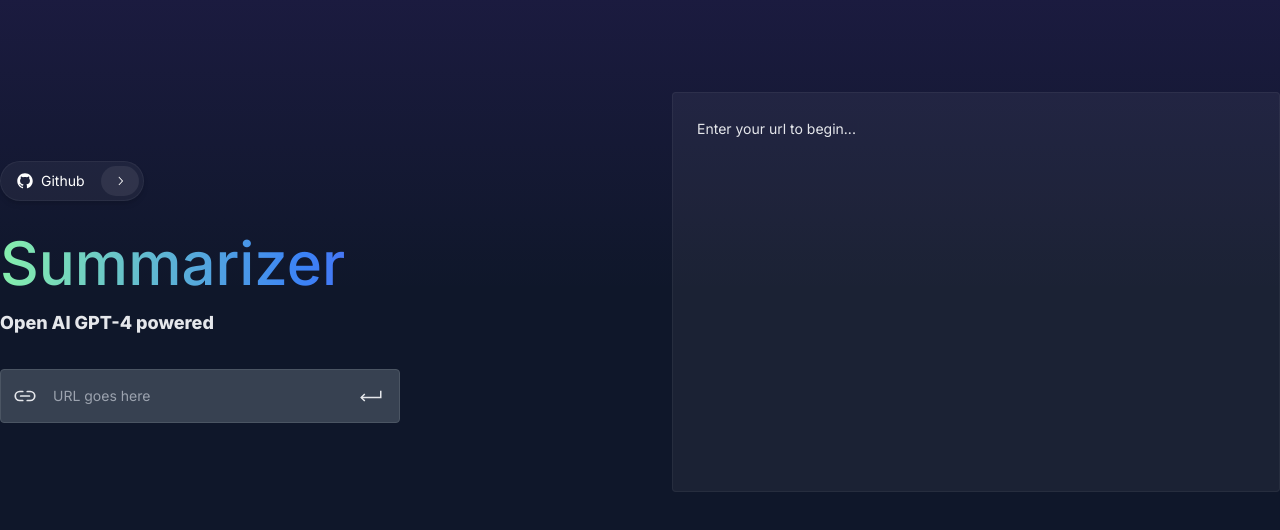
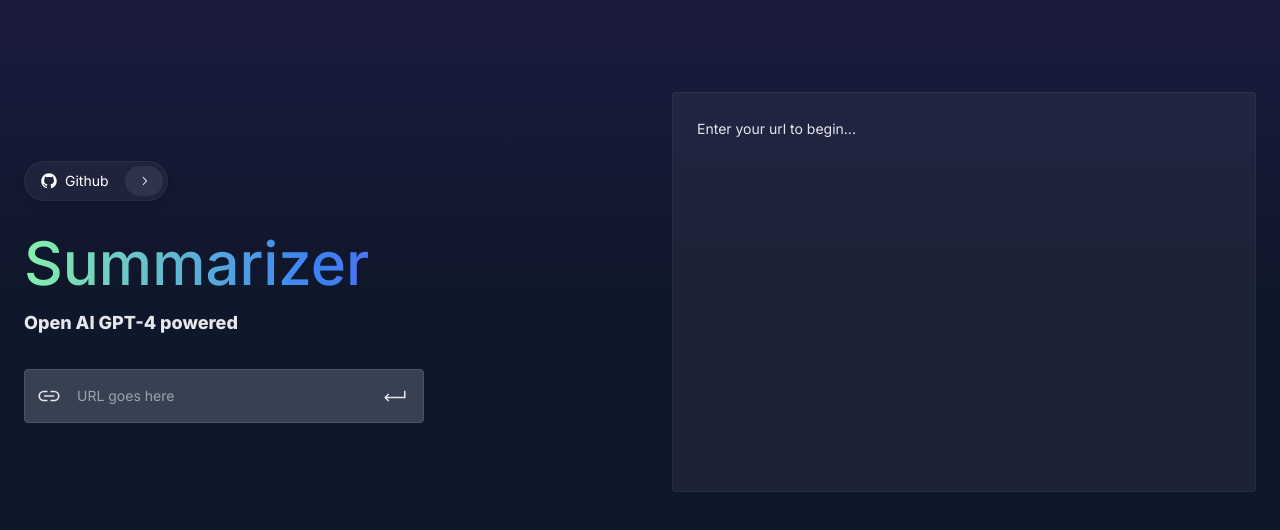
Before and after one commit to jlsodai/article-summarizer, a Next.js app: page /summarizer in a window 1280 px wide. Shown: the part 108-638 px from the top of the page. Built offline with nearby package versions, Linux system fonts and the light colour scheme.

Commit message:
add padding around page

```diff
--- a/src/app/summarizer/page.tsx
+++ b/src/app/summarizer/page.tsx
@@ -3,7 +3,7 @@ import SummarySection from "../sections/SummarySection";
 const page = () => {
 	return (
 		<section className="bg-slate-900">
-			<div className="bg-gradient-to-b from-violet-600/[.15] via-transparent min-h-screen flex items-center">
+			<div className="bg-gradient-to-b from-violet-600/[.15] via-transparent min-h-screen flex items-center px-6">
 				<SummarySection />
 			</div>
 		</section>
```
